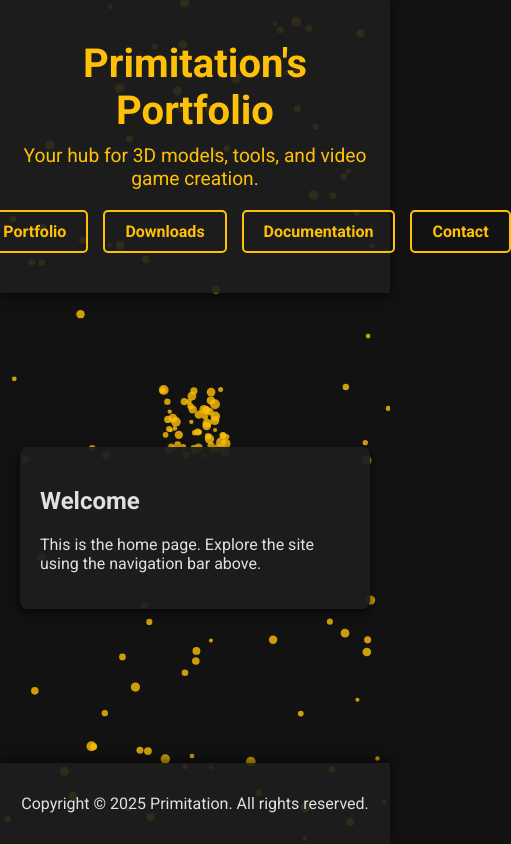
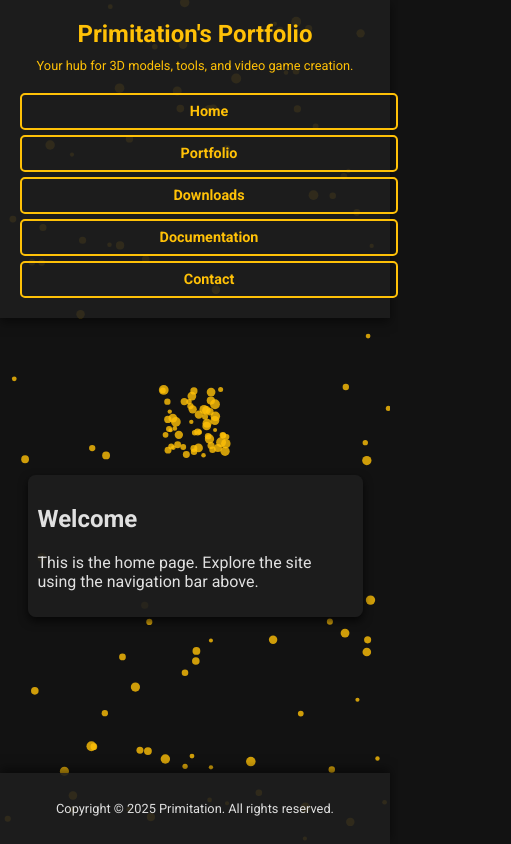
Before and after one commit to Primitation/primitation.github.io, a plain HTML site: page index.html in a window 390 px wide. Shown: the whole page, 511 px wide, since content can reach past the window. Drawn offline with Linux system fonts and the light colour scheme.

Commit message:
Update styles.css

```diff
--- a/styles.css
+++ b/styles.css
@@ -31,7 +31,7 @@ html, body {
 header.hero {
     background-color: rgba(30, 30, 30, 0.9);
     color: #ffc107;
-    padding: 40px 0;
+    padding: 20px;
     text-align: center;
     box-shadow: 0px 4px 10px rgba(0, 0, 0, 0.5);
     position: relative;
@@ -40,20 +40,21 @@ header.hero {
 
     header.hero h1 {
         margin: 0;
-        font-size: 2.5rem;
+        font-size: 2rem; /* Use relative font size */
         font-weight: bold;
     }
 
     header.hero p {
         margin: 10px 0 20px;
-        font-size: 1.2rem;
+        font-size: 1rem;
     }
 
 /* Navigation Bar */
 .nav-bar {
     display: flex;
+    flex-wrap: wrap; /* Allow wrapping on smaller screens */
     justify-content: center;
-    gap: 15px;
+    gap: 10px;
     margin-top: 10px;
 }
 
@@ -61,7 +62,7 @@ header.hero {
         color: #ffc107;
         text-decoration: none;
         font-weight: bold;
-        padding: 10px 20px;
+        padding: 10px 15px; /* Adjusted for smaller screens */
         border: 2px solid #ffc107;
         border-radius: 5px;
         transition: background-color 0.3s, color 0.3s;
@@ -71,7 +72,7 @@ header.hero {
             background-color: #ffc107;
             color: #121212;
         }
-        /**/
+
 /* Content Area with Box */
 #content {
     flex: 1;
@@ -85,7 +86,7 @@ header.hero {
     background-color: rgba(30, 30, 30, 0.95);
     padding: 20px;
     border-radius: 8px;
-    max-width: 800px;
+    max-width: 90%; /* Adjusted for smaller screens */
     width: 100%;
     box-shadow: 0px 4px 10px rgba(0, 0, 0, 0.7);
 }
@@ -99,4 +100,56 @@ footer {
     position: relative;
     z-index: 3;
     box-shadow: 0px -4px 10px rgba(0, 0, 0, 0.5);
+    font-size: 0.9rem;
 }
+
+/* Media Queries for Responsiveness */
+
+/* For tablets and smaller screens */
+@media (max-width: 768px) {
+    header.hero h1 {
+        font-size: 1.8rem; /* Slightly smaller for tablets */
+    }
+
+    header.hero p {
+        font-size: 0.9rem;
+    }
+
+    .nav-bar a {
+        padding: 8px 12px; /* Smaller padding for buttons */
+        font-size: 0.9rem;
+    }
+
+    .content-box {
+        padding: 15px; /* Reduce padding for content */
+    }
+}
+
+/* For mobile screens */
+@media (max-width: 480px) {
+    header.hero h1 {
+        font-size: 1.5rem; /* Further reduce font size */
+    }
+
+    header.hero p {
+        font-size: 0.8rem;
+    }
+
+    .nav-bar {
+        flex-direction: column; /* Stack buttons vertically */
+        gap: 5px;
+    }
+
+        .nav-bar a {
+            width: 100%; /* Make buttons full width */
+            text-align: center;
+        }
+
+    .content-box {
+        padding: 10px;
+    }
+
+    footer {
+        font-size: 0.8rem; /* Smaller footer text */
+    }
+}
```
